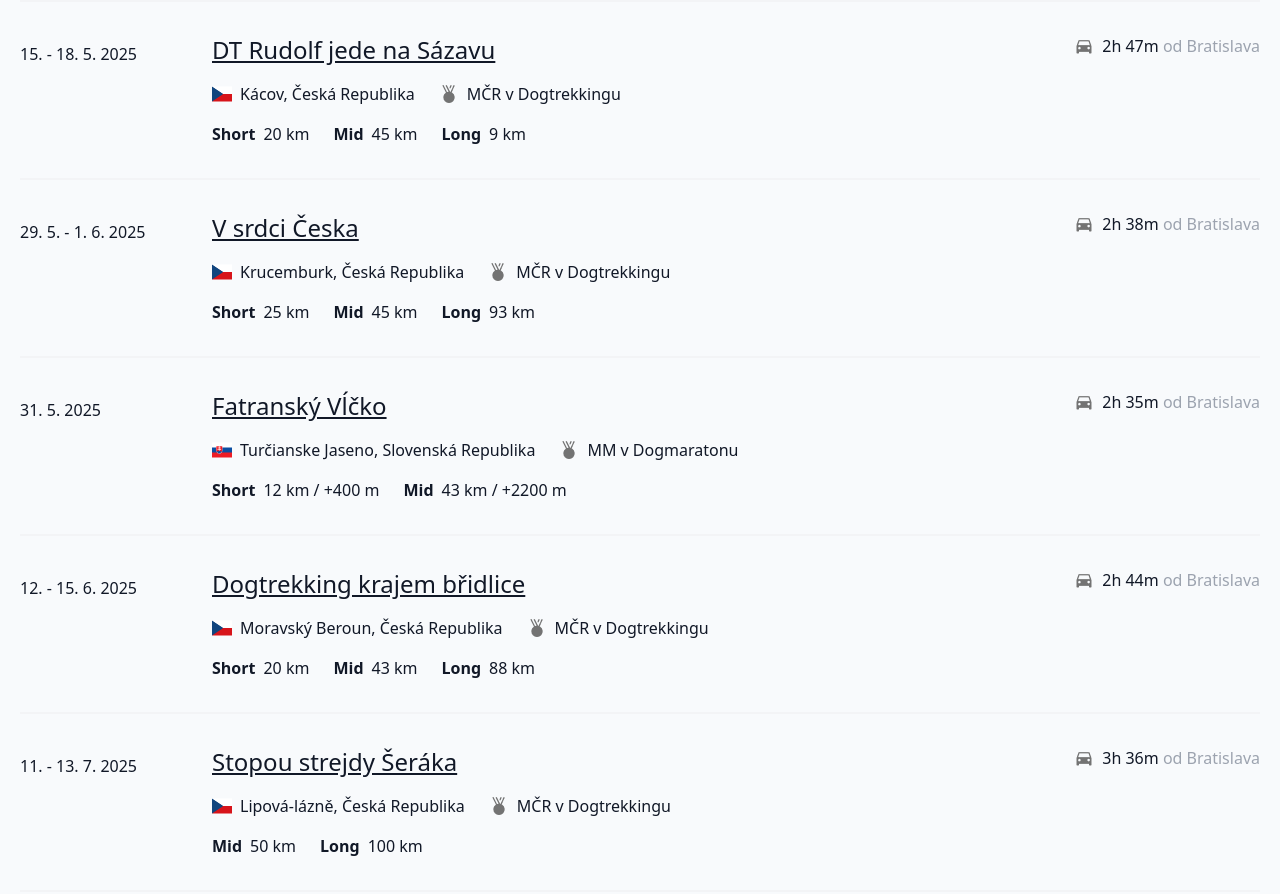
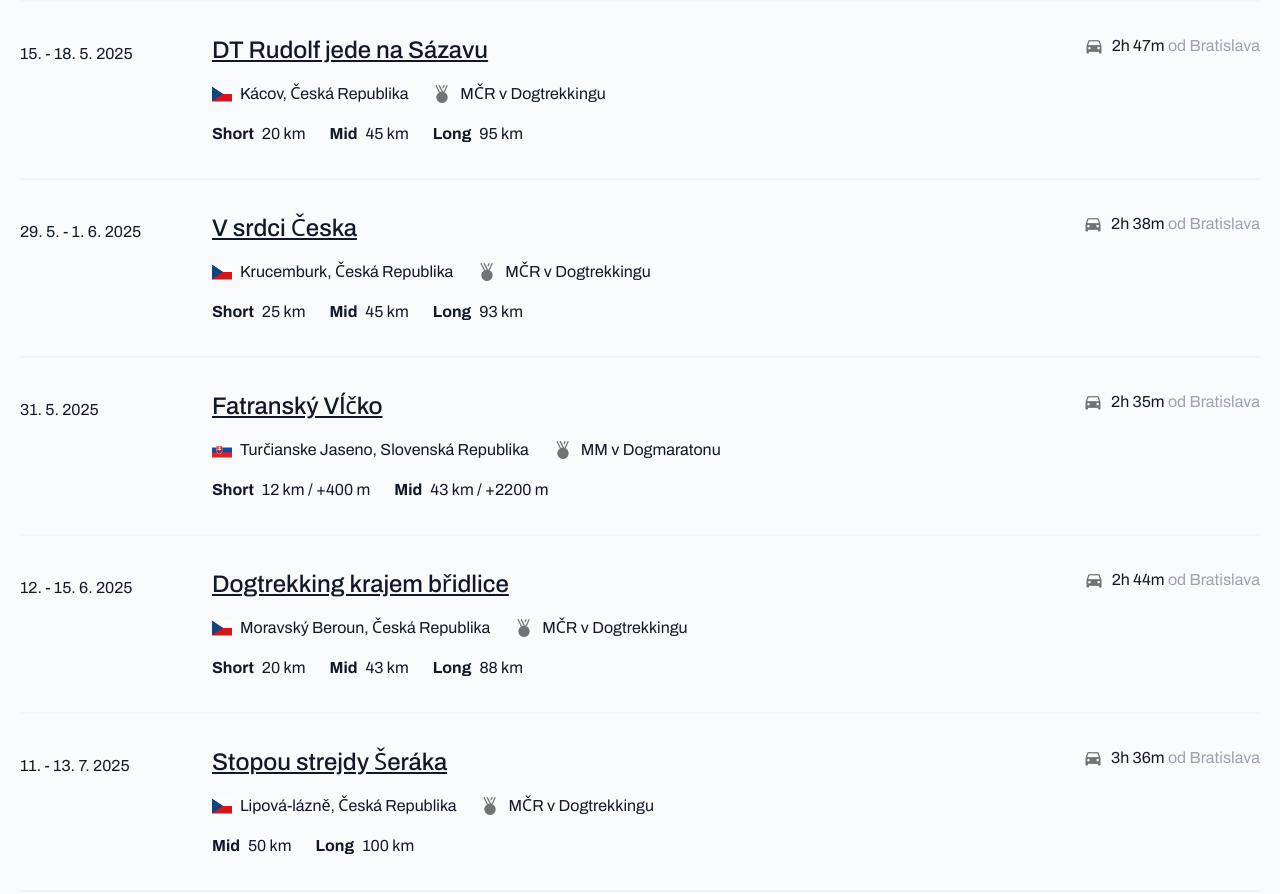
Before and after one commit to albertfourage/dog-trekking-slovakia, a website: page public/index.html in a window 1280 px wide. Shown: the part 1100-1994 px from the top of the page. Drawn offline with Linux system fonts and the light colour scheme.

Commit message:
Fix error km

```diff
--- a/public/index.html
+++ b/public/index.html
@@ -231,7 +231,7 @@
                   </div>
                   <div class="flex shrink-0 gap-2 items-center">
                     <p class="text-base font-bold">Long</p>
-                    <p class="font-normal">9 km</p>
+                    <p class="font-normal">95 km</p>
                   </div>
                 </div>
               </div>
```
